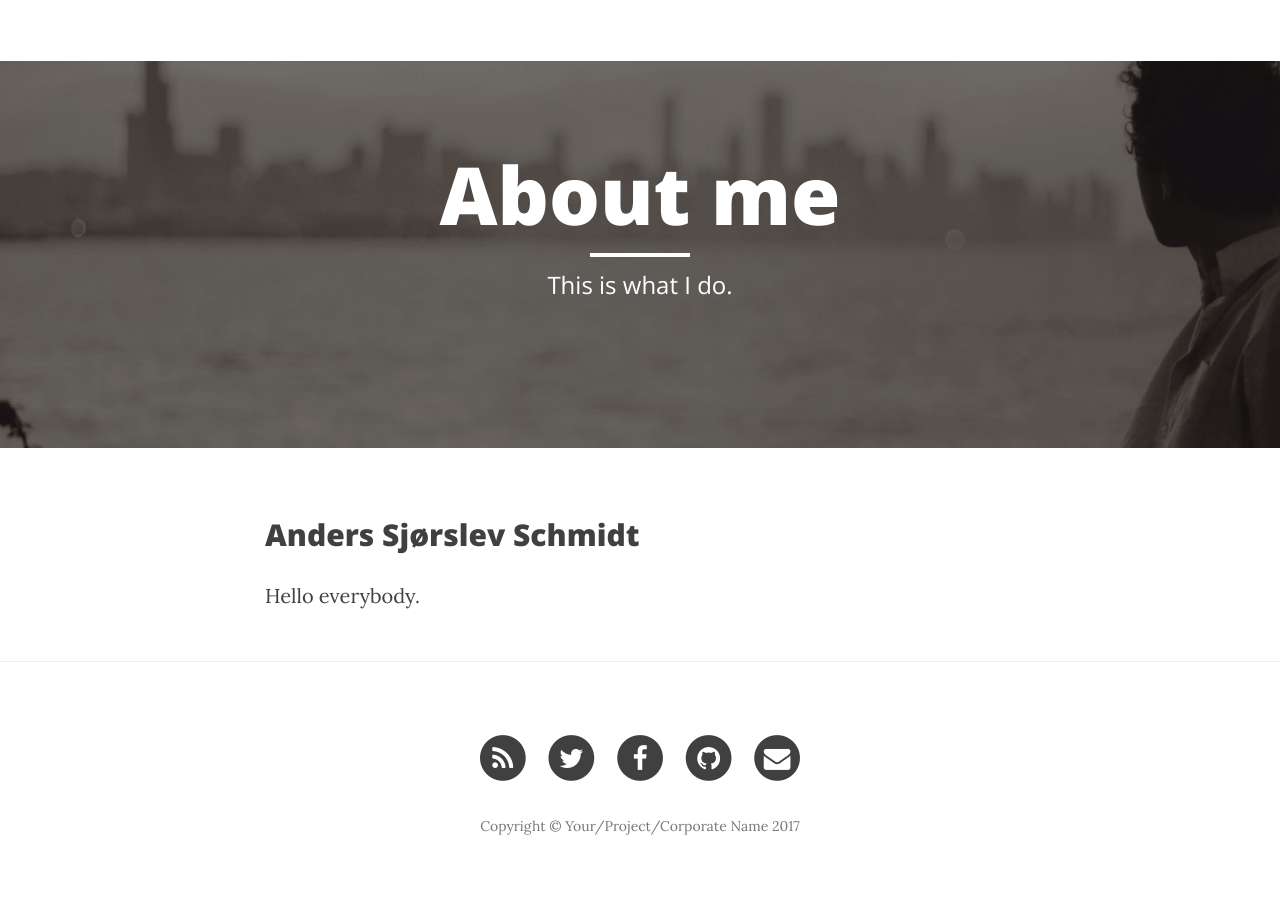
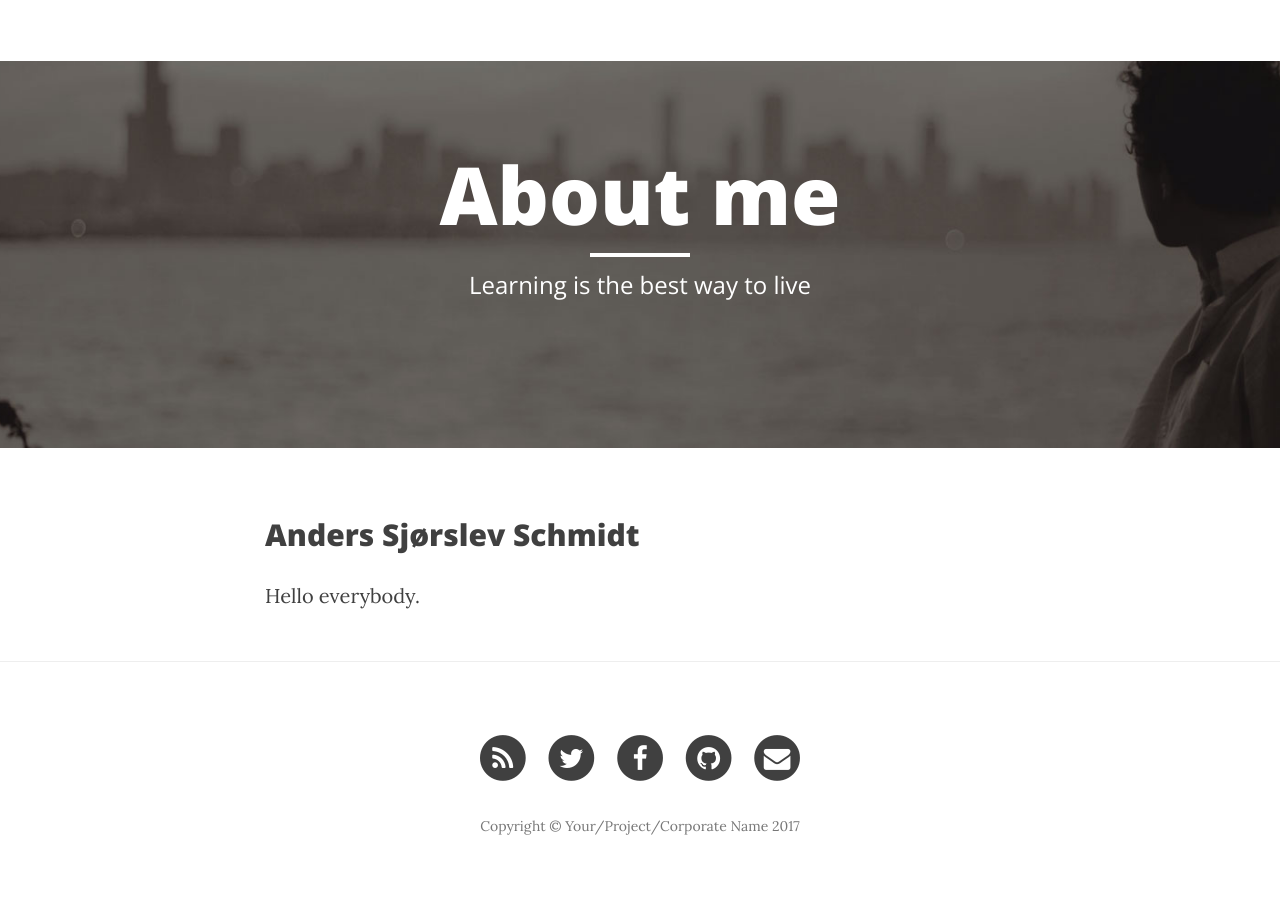
Before and after one commit to andersschmidt/site, a Jekyll site: the page built from about.html, in a window 1280 px wide. Built offline with Jekyll 4.4.1, drawn with Linux system fonts in a browser that asks for light colours; nearby versions of some CDN libraries.

Commit message:
Updated 'about.html' via CloudCannon

```diff
--- a/about.html
+++ b/about.html
@@ -1,8 +1,8 @@
 ---
 layout: page
-title: "About me"
-description: "This is what I do."
-header-img: "img/about-bg.jpg"
+title: About me
+description: Learning is the best way to live
+header-img: img/about-bg.jpg
 ---
 
 <h2>Anders Sjørslev Schmidt</h2>
```
